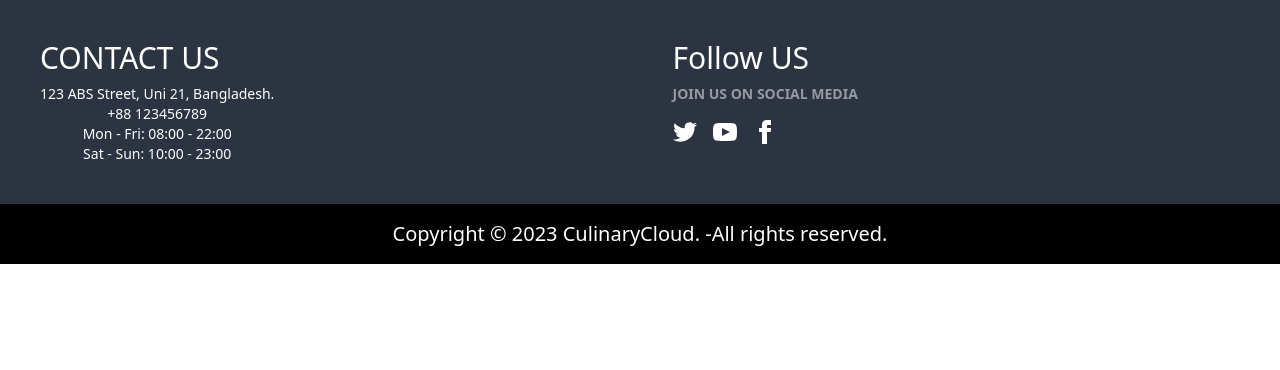
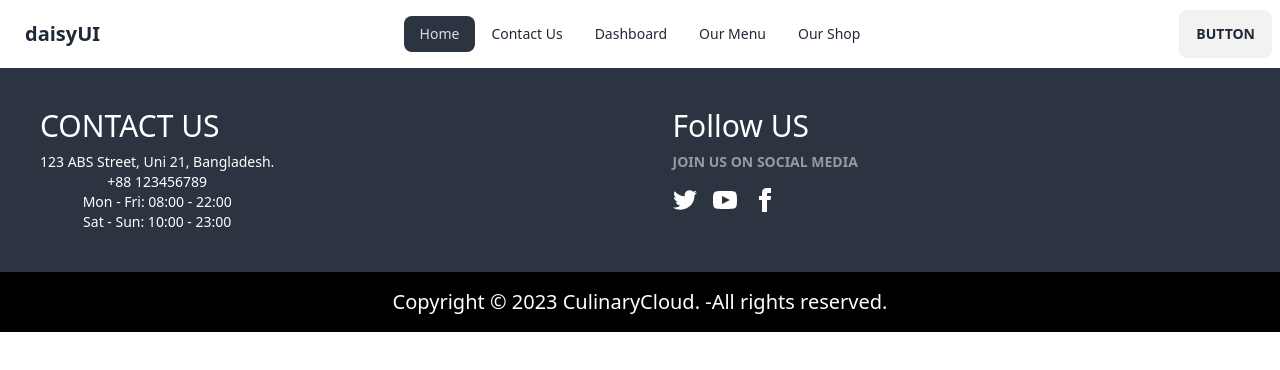
Before and after one commit to muddasirfaiyaj66/bistro-boss-client, a React (Vite) app: page / in a window 1280 px wide. Shown: the top 370 px of the page. Built offline with nearby package versions, Linux system fonts and the light colour scheme.

Commit message:
navbar complete

```diff
--- a/src/Layout/Main.jsx
+++ b/src/Layout/Main.jsx
@@ -1,10 +1,12 @@
 import { Outlet } from "react-router-dom";
 import Footer from "../Pages/Shared/Footer/Footer";
+import Navbar from "../Pages/Shared/Navbar/Navbar";
 
 
 const Main = () => {
     return (
         <div>
+            <Navbar></Navbar>
             <Outlet></Outlet>
             <Footer></Footer>
         </div>
--- a/src/Pages/Shared/Navbar/Navbar.jsx
+++ b/src/Pages/Shared/Navbar/Navbar.jsx
@@ -1,9 +1,102 @@
+import { NavLink } from "react-router-dom";
+
 const Navbar = () => {
-    return (
-        <div>
+  const navLinks = (
+    <>
+      <li><NavLink
+        to="/"
+        className={({ isActive, isPending }) =>
+          isPending ? "pending" : isActive ? "active" : ""
+        }
+      >
+        Home
+      </NavLink></li>
 
+      <li>
+      <NavLink
+        to="/contact"
+        className={({ isActive, isPending }) =>
+          isPending ? "pending" : isActive ? "active" : ""
+        }
+      >
+        Contact Us
+      </NavLink>
+      </li>
+      <li>
+      <NavLink
+        to="/dashboard"
+        className={({ isActive, isPending }) =>
+          isPending ? "pending" : isActive ? "active" : ""
+        }
+      >
+        Dashboard
+      </NavLink>
+      </li>
+     <li>
+     <NavLink
+        to="/menu"
+        className={({ isActive, isPending }) =>
+          isPending ? "pending" : isActive ? "active" : ""
+        }
+      >
+        Our Menu
+      </NavLink>
+     </li>
+     <li>
+     <NavLink
+        to="/shop"
+        className={({ isActive, isPending }) =>
+          isPending ? "pending" : isActive ? "active" : ""
+        }
+      >
+        Our Shop
+      </NavLink>
+     </li>
+    </>
+  );
+  return (
+    <div>
+      <div className="navbar bg-base-100">
+        <div className="navbar-start">
+          <div className="dropdown">
+            <label tabIndex={0} className="btn btn-ghost lg:hidden">
+              <svg
+                xmlns="http://www.w3.org/2000/svg"
+                className="h-5 w-5"
+                fill="none"
+                viewBox="0 0 24 24"
+                stroke="currentColor"
+              >
+                <path
+                  strokeLinecap="round"
+                  strokeLinejoin="round"
+                  strokeWidth="2"
+                  d="M4 6h16M4 12h8m-8 6h16"
+                />
+              </svg>
+            </label>
+            <ul
+              tabIndex={0}
+              className="menu menu-sm dropdown-content mt-3 z-[1] p-2 shadow bg-base-100 rounded-box w-52"
+            >
+              {/* list item  */}
+              {navLinks}
+            </ul>
+          </div>
+          <a className="btn btn-ghost normal-case text-xl">daisyUI</a>
         </div>
-    );
+        <div className="navbar-center hidden lg:flex">
+          <ul className="menu menu-horizontal px-1">
+            {/* list item */}
+            {navLinks}
+          </ul>
+        </div>
+        <div className="navbar-end">
+          <a className="btn">Button</a>
+        </div>
+      </div>
+    </div>
+  );
 };
 
 export default Navbar;
```
